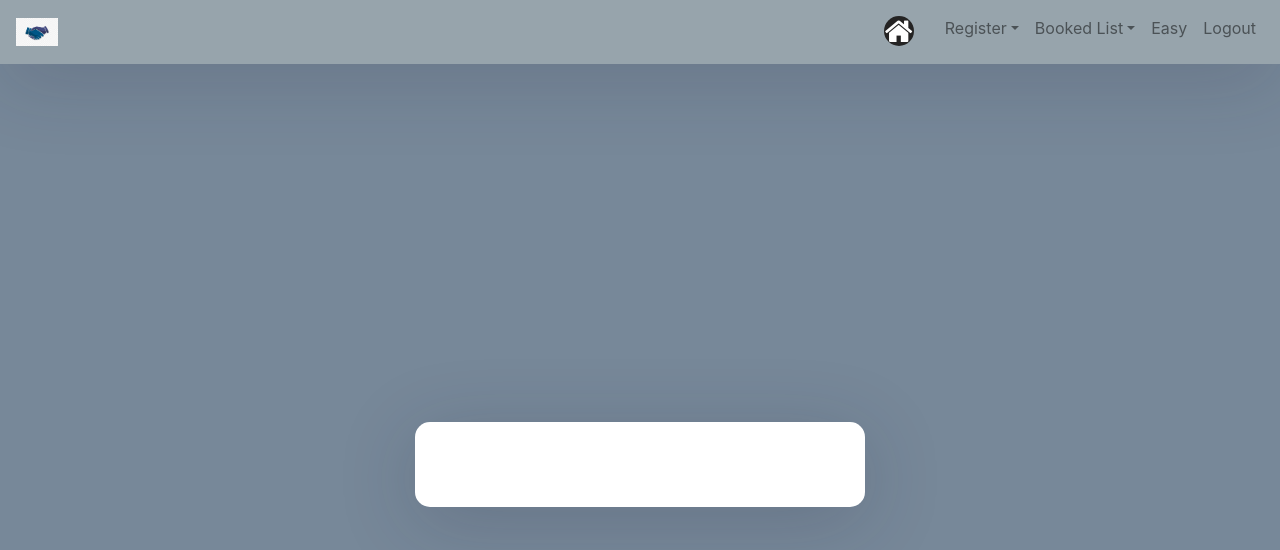
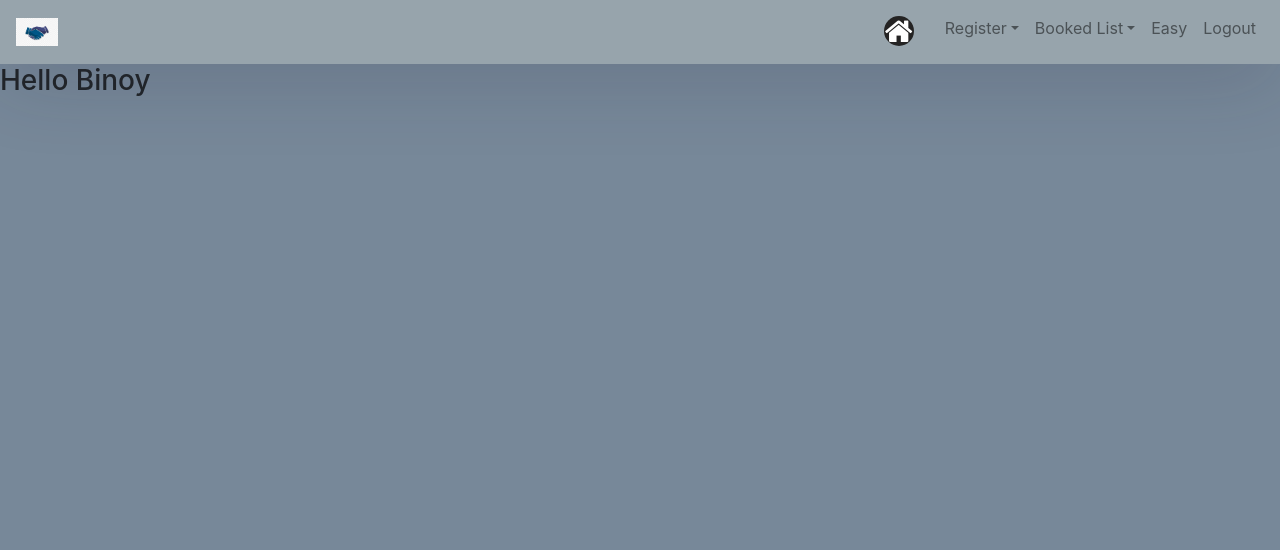
Before and after one commit to binoipr/BankConsortium, a React (Create React App) app in the folder client/: page /home in a window 1280 px wide. Shown: the top 550 px of the page. Built offline with nearby package versions, Linux system fonts and the light colour scheme.

Commit message:
f home componet added

```diff
--- a/client/src/App.js
+++ b/client/src/App.js
@@ -8,21 +8,20 @@ import React, { component, Fragment, useState } from "react";
 import "./App.css";
 import "bootstrap/dist/css/bootstrap.min.css";
 import AppNavbar from "./components/AppNavbar";
-import Bank from "./components/BankRegister";
+import CompanyRegister from "./components/CompanyRegister";
 import Login from "./components/Login";
+import Home from "./components/Home";
 
 function App() {
   return (
     <div className="App">
-      <AppNavbar />
       <Router>
-        <div className="auth-wrapper">
-          <div className="auth-inner">
-            <Switch>
-              <Route path="/login" component={Login} />
-            </Switch>
-          </div>
-        </div>
+        <Switch>
+          <Route path="/" exact component={Login} />
+          <Route path="/login" component={Login} />
+          <Route path="/home" component={Home} />
+          <Route path="/company" component={CompanyRegister} />
+        </Switch>
       </Router>
     </div>
   );
--- a/client/src/components/CompanyRegister.js
+++ b/client/src/components/CompanyRegister.js
@@ -12,8 +12,9 @@ import {
   Label,
   Input,
 } from "reactstrap";
+import AppNavbar from "./AppNavbar";
 
-class BankRegister extends Component {
+class CompanyRegister extends Component {
   state = {
     modal: false,
     name: "",
@@ -32,8 +33,9 @@ class BankRegister extends Component {
   render() {
     return (
       <div>
+        <AppNavbar />
         <DropdownItem color="dark" onClick={this.toggle}>
-          Register a bank
+          Register a Company
         </DropdownItem>
         <Modal isOpen={this.state.modal} toggle={this.toggle}>
           <ModalHeader toggle={this.toggle}>register a bank</ModalHeader>
@@ -71,12 +73,6 @@ class BankRegister extends Component {
                   Upload image
                 </Label>
 
-                <FileBase
-                  type="file"
-                  multiple={false}
-                  onDone={this.onFileChange}
-                />
-
                 <Button color="dark" style={{ marginTop: "1rem" }} block>
                   Add Item
                 </Button>
@@ -92,4 +88,4 @@ const mapStateToProps = (state) => ({
   item: state.item,
 });
 
-export default BankRegister;
+export default CompanyRegister;
--- /dev/null
+++ b/client/src/components/Home.js
@@ -0,0 +1,18 @@
+import React, { Component } from "react";
+import AppNavbar from "./AppNavbar";
+
+class Home extends Component {
+  state = {
+    isOpen: false,
+  };
+  render() {
+    return (
+      <div>
+        <AppNavbar />
+        <h3>Hello Binoy</h3>
+      </div>
+    );
+  }
+}
+
+export default Home;
--- a/client/src/components/Login.js
+++ b/client/src/components/Login.js
@@ -1,9 +1,12 @@
 import React, { Component } from "react";
 import AppNavbar from "./AppNavbar";
+import "../App.css";
 
 export default class Login extends Component {
   render() {
     return (
+      <div className="auth-wrapper">
+        <div className="auth-inner">
           <form>
             <h3>Sign In</h3>
 
@@ -45,6 +48,8 @@ export default class Login extends Component {
               Forgot <a href="#">password?</a>
             </p>
           </form>
+        </div>
+      </div>
     );
   }
 }
```
Lines whose indentation alone changed are shown as unchanged.
